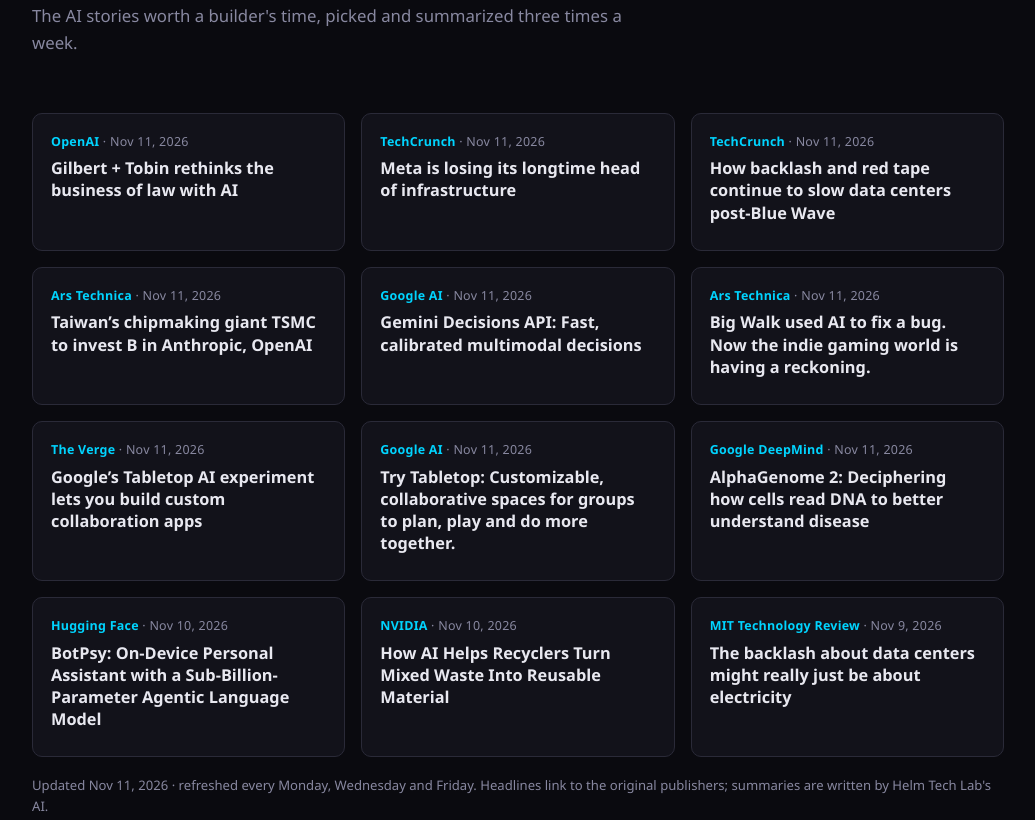
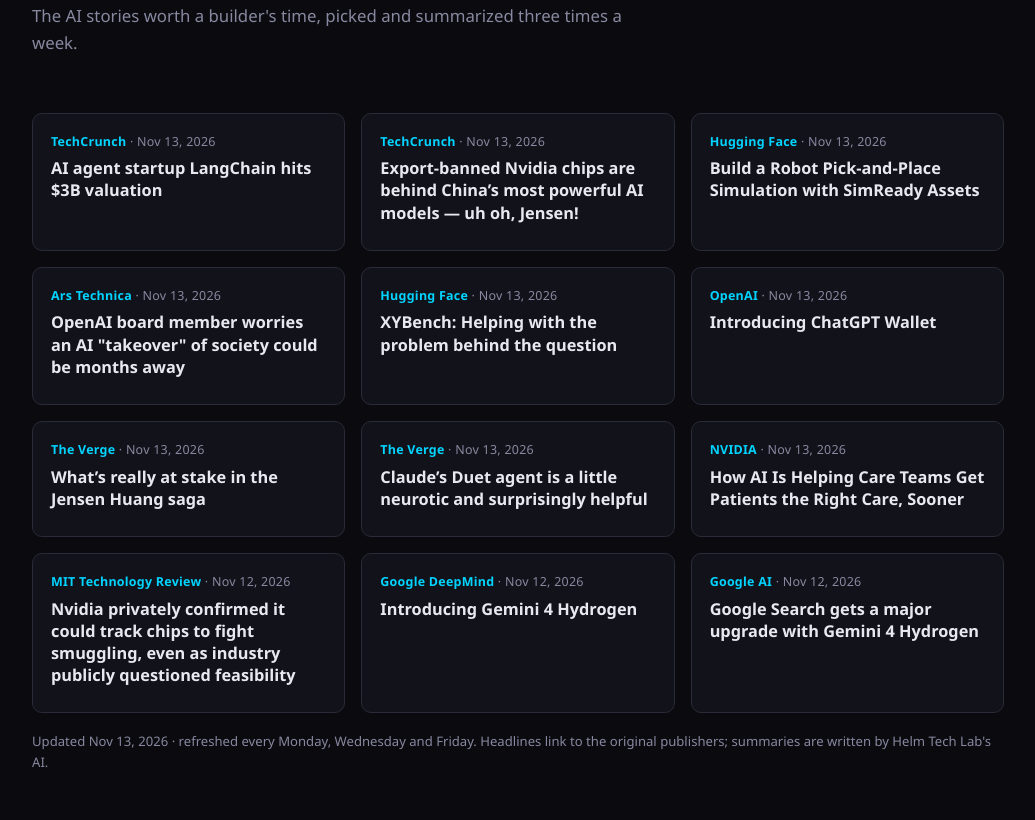
Before and after one commit to datboywhip-ai/helmtechlab-site, a plain HTML site: page index.html in a window 1280 px wide. Shown: the part 3431-4251 px from the top of the page, without its empty margins (122-1157 px from the left). Drawn offline with Linux system fonts and the light colour scheme.

Commit message:
AI news refresh 2026-11-13

```diff
--- a/index.html
+++ b/index.html
@@ -346,67 +346,67 @@
   <!-- NEWS:START -->
 <div class="news-grid">
     <article class="news-card">
-      <div class="news-meta"><span class="news-source">OpenAI</span> · <time datetime="2026-11-12T00:00:00.000Z">Nov 11, 2026</time></div>
-      <h4><a href="https://openai.com/index/gilbert-tobin-sam-nickless" target="_blank" rel="noopener noreferrer">Gilbert + Tobin rethinks the business of law with AI</a></h4>
+      <div class="news-meta"><span class="news-source">TechCrunch</span> · <time datetime="2026-11-13T19:37:57.000Z">Nov 13, 2026</time></div>
+      <h4><a href="https://techcrunch.com/2026/11/13/ai-agent-startup-langchain-hits-3b-valuation/" target="_blank" rel="noopener noreferrer">AI agent startup LangChain hits $3B valuation</a></h4>
 
     </article>
     <article class="news-card">
-      <div class="news-meta"><span class="news-source">TechCrunch</span> · <time datetime="2026-11-11T20:12:01.000Z">Nov 11, 2026</time></div>
-      <h4><a href="https://techcrunch.com/2026/11/11/meta-is-losing-its-longtime-head-of-infrastructure/" target="_blank" rel="noopener noreferrer">Meta is losing its longtime head of infrastructure</a></h4>
+      <div class="news-meta"><span class="news-source">TechCrunch</span> · <time datetime="2026-11-13T18:40:30.000Z">Nov 13, 2026</time></div>
+      <h4><a href="https://techcrunch.com/2026/11/13/export-banned-nvidia-chips-are-behind-chinas-most-powerful-ai-models-uh-oh-jensen/" target="_blank" rel="noopener noreferrer">Export-banned Nvidia chips are behind China’s most powerful AI models — uh oh, Jensen!</a></h4>
 
     </article>
     <article class="news-card">
-      <div class="news-meta"><span class="news-source">TechCrunch</span> · <time datetime="2026-11-11T20:02:14.000Z">Nov 11, 2026</time></div>
-      <h4><a href="https://techcrunch.com/podcast/how-backlash-and-red-tape-continue-to-slow-data-centers-post-blue-wave/" target="_blank" rel="noopener noreferrer">How backlash and red tape continue to slow data centers post-Blue Wave</a></h4>
+      <div class="news-meta"><span class="news-source">Hugging Face</span> · <time datetime="2026-11-13T18:00:39.000Z">Nov 13, 2026</time></div>
+      <h4><a href="https://huggingface.co/blog/nvidia/simready-assets-robot-pick-and-place" target="_blank" rel="noopener noreferrer">Build a Robot Pick-and-Place Simulation with SimReady Assets</a></h4>
 
     </article>
     <article class="news-card">
-      <div class="news-meta"><span class="news-source">Ars Technica</span> · <time datetime="2026-11-11T18:16:40.000Z">Nov 11, 2026</time></div>
-      <h4><a href="https://arstechnica.com/ai/2026/11/taiwans-chipmaking-giant-tsmc-to-invest-1b-in-anthropic-openai/" target="_blank" rel="noopener noreferrer">Taiwan’s chipmaking giant TSMC to invest <!-- NEWS:START -->B in Anthropic, OpenAI</a></h4>
+      <div class="news-meta"><span class="news-source">Ars Technica</span> · <time datetime="2026-11-13T17:25:45.000Z">Nov 13, 2026</time></div>
+      <h4><a href="https://arstechnica.com/features/2026/11/ai-is-the-most-likely-reason-youll-die-openai-board-member-warns/" target="_blank" rel="noopener noreferrer">OpenAI board member worries an AI &quot;takeover&quot; of society could be months away</a></h4>
 
     </article>
     <article class="news-card">
-      <div class="news-meta"><span class="news-source">Google AI</span> · <time datetime="2026-11-11T18:00:00.000Z">Nov 11, 2026</time></div>
-      <h4><a href="https://blog.google/innovation-and-ai/technology/developers-tools/gemini-decisions-api/" target="_blank" rel="noopener noreferrer">Gemini Decisions API: Fast, calibrated multimodal decisions</a></h4>
+      <div class="news-meta"><span class="news-source">Hugging Face</span> · <time datetime="2026-11-13T17:02:35.000Z">Nov 13, 2026</time></div>
+      <h4><a href="https://huggingface.co/blog/allenai/xybench" target="_blank" rel="noopener noreferrer">XYBench: Helping with the problem behind the question</a></h4>
 
     </article>
     <article class="news-card">
-      <div class="news-meta"><span class="news-source">Ars Technica</span> · <time datetime="2026-11-11T17:37:32.000Z">Nov 11, 2026</time></div>
-      <h4><a href="https://arstechnica.com/gaming/2026/11/big-walk-used-ai-to-fix-a-bug-now-the-indie-gaming-world-is-having-a-reckoning/" target="_blank" rel="noopener noreferrer">Big Walk used AI to fix a bug. Now the indie gaming world is having a reckoning.</a></h4>
+      <div class="news-meta"><span class="news-source">OpenAI</span> · <time datetime="2026-11-13T15:00:00.000Z">Nov 13, 2026</time></div>
+      <h4><a href="https://openai.com/index/introducing-chatgpt-wallet" target="_blank" rel="noopener noreferrer">Introducing ChatGPT Wallet</a></h4>
 
     </article>
     <article class="news-card">
-      <div class="news-meta"><span class="news-source">The Verge</span> · <time datetime="2026-11-11T16:00:00.000Z">Nov 11, 2026</time></div>
-      <h4><a href="https://www.theverge.com/tech/1031526/google-tabletop-ai-experiment-waitlist-availability" target="_blank" rel="noopener noreferrer">Google’s Tabletop AI experiment lets you build custom collaboration apps</a></h4>
+      <div class="news-meta"><span class="news-source">The Verge</span> · <time datetime="2026-11-13T14:47:16.000Z">Nov 13, 2026</time></div>
+      <h4><a href="https://www.theverge.com/podcast/1032866/jensen-huang-nvidia-china-trump-vergecast" target="_blank" rel="noopener noreferrer">What’s really at stake in the Jensen Huang saga</a></h4>
 
     </article>
     <article class="news-card">
-      <div class="news-meta"><span class="news-source">Google AI</span> · <time datetime="2026-11-11T16:00:00.000Z">Nov 11, 2026</time></div>
-      <h4><a href="https://blog.google/innovation-and-ai/models-and-research/google-labs/tabletop/" target="_blank" rel="noopener noreferrer">Try Tabletop: Customizable, collaborative spaces for groups to plan, play and do more together.</a></h4>
+      <div class="news-meta"><span class="news-source">The Verge</span> · <time datetime="2026-11-13T14:00:00.000Z">Nov 13, 2026</time></div>
+      <h4><a href="https://www.theverge.com/ai-artificial-intelligence/1032518/claude-duet-ai-agent-hands-on" target="_blank" rel="noopener noreferrer">Claude’s Duet agent is a little neurotic and surprisingly helpful</a></h4>
 
     </article>
     <article class="news-card">
-      <div class="news-meta"><span class="news-source">Google DeepMind</span> · <time datetime="2026-11-11T15:00:15.000Z">Nov 11, 2026</time></div>
-      <h4><a href="https://deepmind.google/blog/alphagenome-2-deciphering-how-cells-read-dna-to-better-understand-disease/" target="_blank" rel="noopener noreferrer">AlphaGenome 2: Deciphering how cells read DNA to better understand disease</a></h4>
+      <div class="news-meta"><span class="news-source">NVIDIA</span> · <time datetime="2026-11-13T13:00:42.000Z">Nov 13, 2026</time></div>
+      <h4><a href="https://blogs.nvidia.com/blog/how-ai-is-helping-care-teams/" target="_blank" rel="noopener noreferrer">How AI Is Helping Care Teams Get Patients the Right Care, Sooner</a></h4>
 
     </article>
     <article class="news-card">
-      <div class="news-meta"><span class="news-source">Hugging Face</span> · <time datetime="2026-11-11T05:01:16.000Z">Nov 10, 2026</time></div>
-      <h4><a href="https://huggingface.co/blog/qvac/botpsy" target="_blank" rel="noopener noreferrer">BotPsy: On-Device Personal Assistant with a Sub-Billion-Parameter Agentic Language Model</a></h4>
+      <div class="news-meta"><span class="news-source">MIT Technology Review</span> · <time datetime="2026-11-12T20:16:24.000Z">Nov 12, 2026</time></div>
+      <h4><a href="https://www.technologyreview.com/2026/11/12/1148483/nvidia-chip-tracking/" target="_blank" rel="noopener noreferrer">Nvidia privately confirmed it could track chips to fight smuggling, even as industry publicly questioned feasibility</a></h4>
 
     </article>
     <article class="news-card">
-      <div class="news-meta"><span class="news-source">NVIDIA</span> · <time datetime="2026-11-11T03:00:20.000Z">Nov 10, 2026</time></div>
-      <h4><a href="https://blogs.nvidia.com/blog/ai-recycling-startups/" target="_blank" rel="noopener noreferrer">How AI Helps Recyclers Turn Mixed Waste Into Reusable Material</a></h4>
+      <div class="news-meta"><span class="news-source">Google DeepMind</span> · <time datetime="2026-11-12T18:00:50.000Z">Nov 12, 2026</time></div>
+      <h4><a href="https://deepmind.google/blog/introducing-gemini-4-hydrogen/" target="_blank" rel="noopener noreferrer">Introducing Gemini 4 Hydrogen</a></h4>
 
     </article>
     <article class="news-card">
-      <div class="news-meta"><span class="news-source">MIT Technology Review</span> · <time datetime="2026-11-09T19:35:33.000Z">Nov 9, 2026</time></div>
-      <h4><a href="https://www.technologyreview.com/2026/11/09/1148194/the-backlash-about-data-centers-might-really-just-be-about-electricity/" target="_blank" rel="noopener noreferrer">The backlash about data centers might really just be about electricity</a></h4>
+      <div class="news-meta"><span class="news-source">Google AI</span> · <time datetime="2026-11-12T18:00:00.000Z">Nov 12, 2026</time></div>
+      <h4><a href="https://blog.google/products-and-platforms/products/search/gemini-4-hydrogen-search-upgrade/" target="_blank" rel="noopener noreferrer">Google Search gets a major upgrade with Gemini 4 Hydrogen</a></h4>
 
     </article>
   </div>
-  <p class="news-updated">Updated Nov 11, 2026 · refreshed every Monday, Wednesday and Friday. Headlines link to the original publishers; summaries are written by Helm Tech Lab's AI.</p>
+  <p class="news-updated">Updated Nov 13, 2026 · refreshed every Monday, Wednesday and Friday. Headlines link to the original publishers; summaries are written by Helm Tech Lab's AI.</p>
   <!-- NEWS:END -->
 </section>
 
```
Also changed, not shown: news.json (+60 -60 lines).
